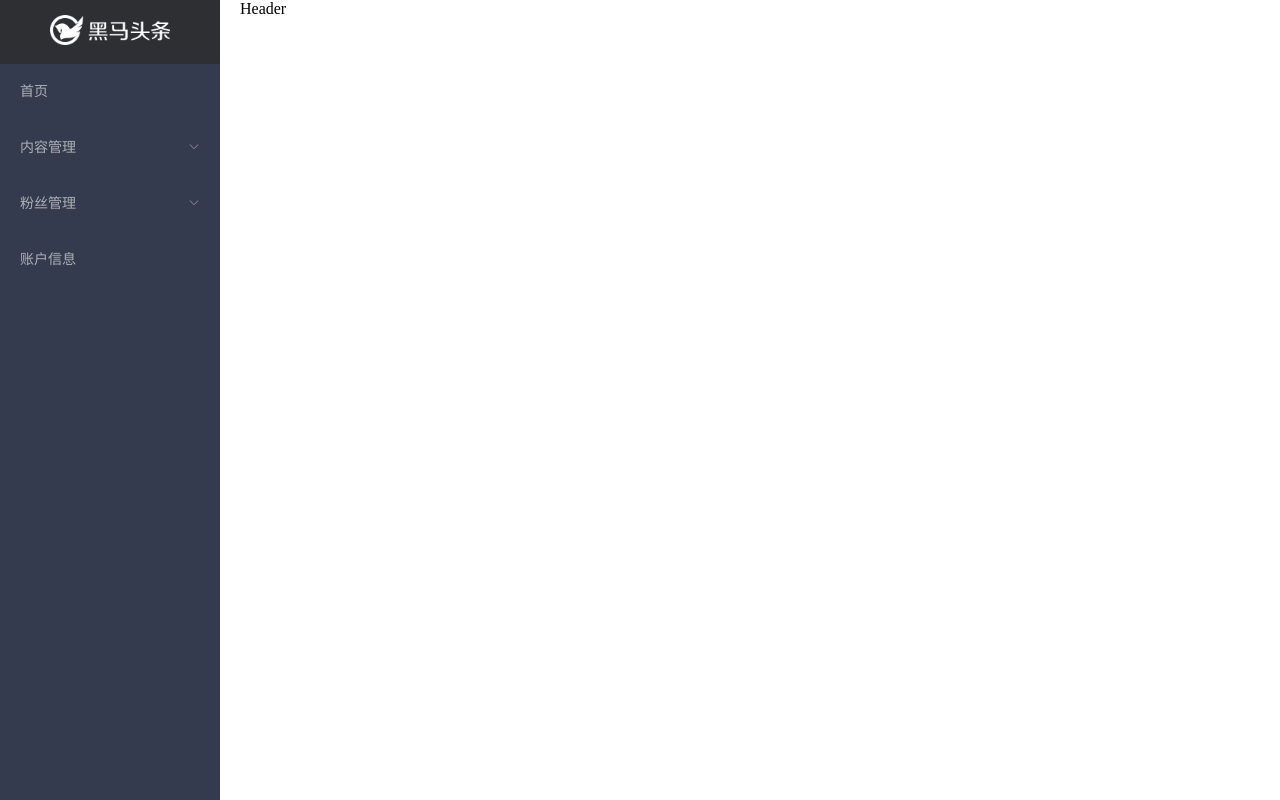
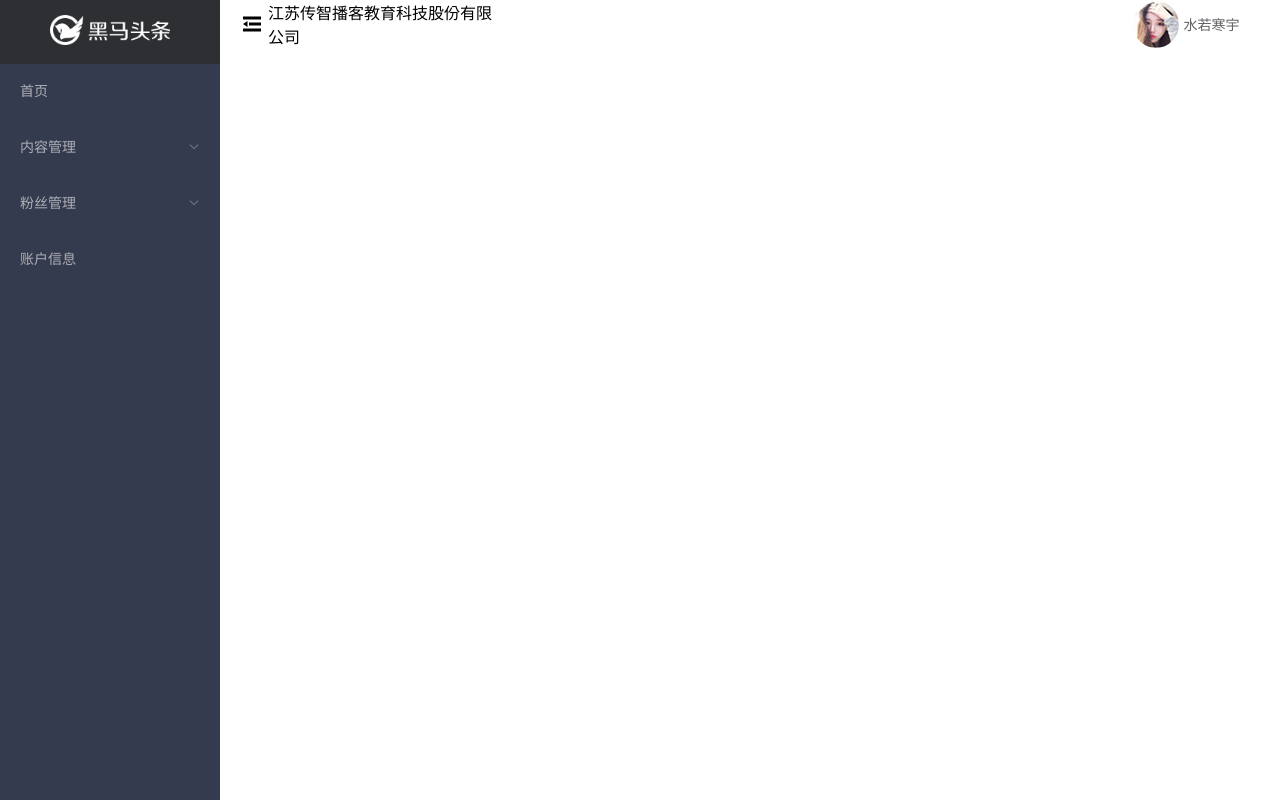
Before and after one commit to xqc950217/88heimatoutiao, a Vue app: page /#/home in a window 1280 px wide. Built offline with nearby package versions, Linux system fonts and the light colour scheme.

Commit message:
黑马头条PC-主页模块-头部结构及下拉菜单

```diff
--- /dev/null
+++ b/src/components/layout-header.vue
@@ -0,0 +1,52 @@
+<template>
+  <!-- 头部组件 el-row布局 -->
+  <el-row type='flex' justify="space-between" align="middle">
+      <!-- 左侧 -->
+      <el-col :span="6" class='left'>
+          <!-- 左侧 -->
+          <i class='el-icon-s-fold'></i>
+          <span>江苏传智播客教育科技股份有限公司</span>
+      </el-col>
+      <!-- 右侧 -->
+      <el-col :span="3" class='right'>
+          <!-- 头像 -->
+          <img src="../assets/img/avatar.jpg" alt="">
+          <!-- 下拉菜单 -->
+          <el-dropdown trigger="click">
+            <span>水若寒宇</span>
+            <el-dropdown-menu slot="dropdown">
+                <el-dropdown-item>账户信息</el-dropdown-item>
+                <el-dropdown-item>git地址</el-dropdown-item>
+                <el-dropdown-item>退出</el-dropdown-item>
+            </el-dropdown-menu>
+          </el-dropdown>
+      </el-col>
+
+  </el-row>
+</template>
+
+<script>
+export default {
+}
+</script>
+
+<style lang='less' scoped>
+ .left {
+     display: flex;
+     align-items: center;
+     i {
+         font-size:24px;
+     }
+     span {
+         margin-left:4px;
+     }
+ }
+ .right {
+     display: flex;
+     align-items: center;
+     img {
+         border-radius: 50%;
+         margin-right:5px;
+     }
+ }
+</style>
--- a/src/views/home/index.vue
+++ b/src/views/home/index.vue
@@ -30,7 +30,9 @@
       </el-menu>
     </el-aside>
     <el-container>
-      <el-header>Header</el-header>
+      <el-header>
+        <layout-header></layout-header>
+      </el-header>
       <el-main>
         <!-- 二级路由容器 -->
         <router-view></router-view>
@@ -40,9 +42,12 @@
 </template>
 
 <script>
+import layoutHeader from '../../components/layout-header.vue'
 export default {
   name: 'home',
-  components: {}
+  components: {
+    'layout-header': layoutHeader
+  }
 }
 </script>
 
```
